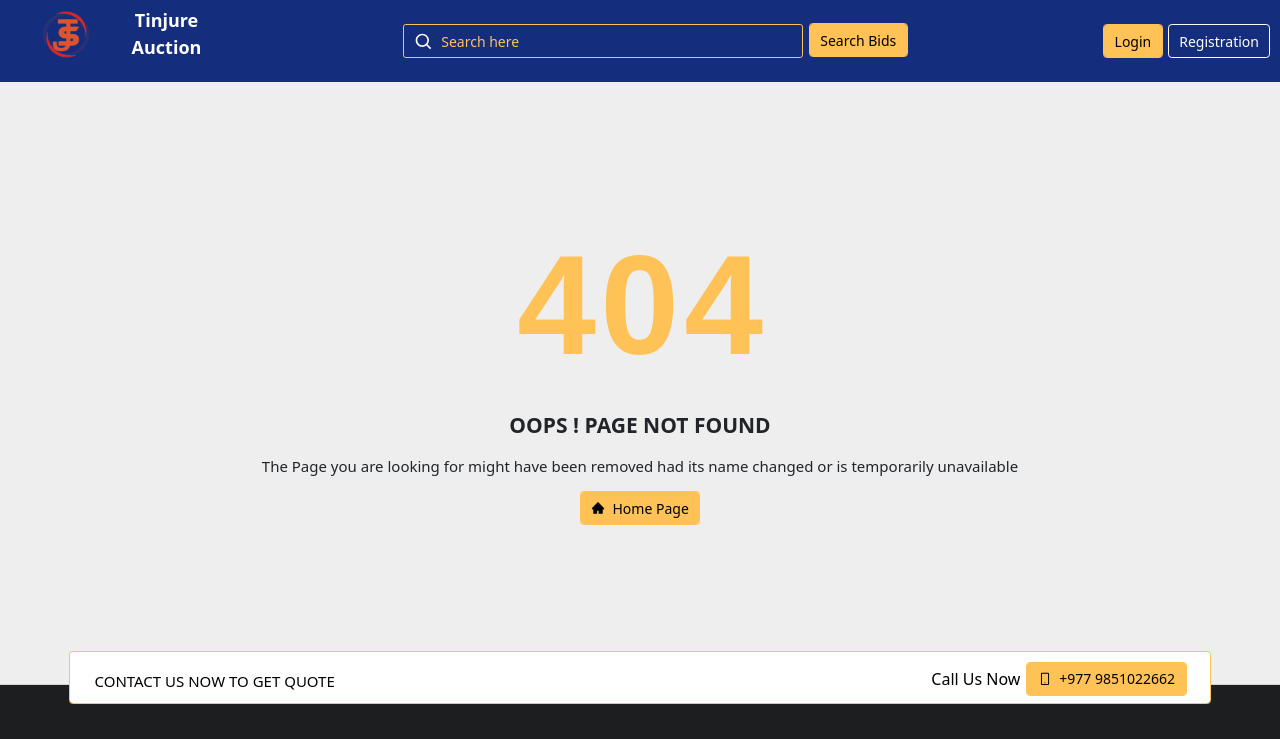
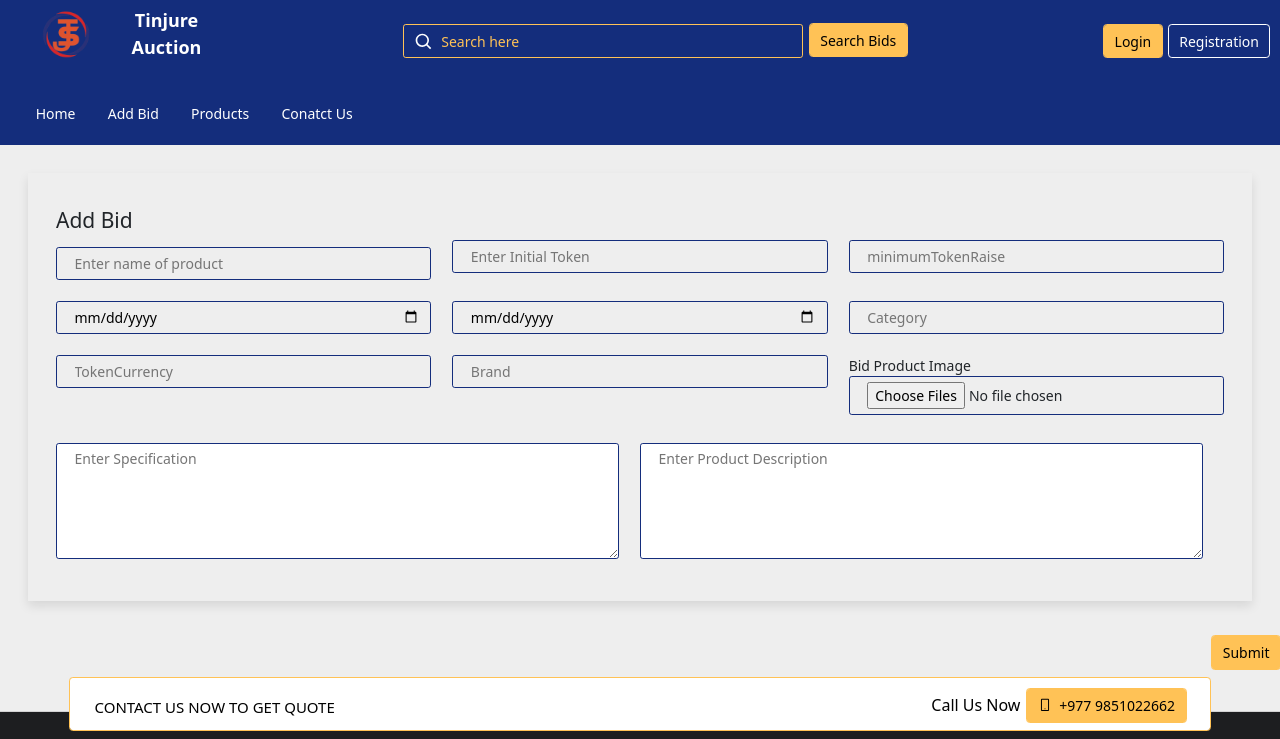
Before and after one commit to webTRON2021/bidding--frontend, a React (Create React App) app: page /add-bid in a window 1280 px wide. Shown: the top 739 px of the page. Built offline with nearby package versions, Linux system fonts and the light colour scheme; no server answers.

Commit message:
feat: add bid

```diff
--- a/src/UI/molecules/AddProductForm.tsx
+++ b/src/UI/molecules/AddBidForm.tsx
@@ -1,16 +1,52 @@
 import { Formik } from "formik";
 import { useState } from "react";
 import { Form } from "react-bootstrap";
+import { toast } from "react-toastify";
 import { AddProductSchema } from "../../config/schema/AddProductSchema";
+import useBid from "../../hooks/useBid";
 import Button from "../atoms/Button";
 import Input from "../atoms/Input";
 import Textarea from "../atoms/Textarea";
 
+// eslint-disable-next-line import/no-anonymous-default-export
 export default () => {
   const [loading, setLoading] = useState(false);
+  const [images, setImages] = useState<FileList>();
 
-  const handleSubmit = () => {
-    console.log("This is add product");
+  const {postBid}=useBid();
+
+  const handleSubmit = async(values: any) => {
+    setLoading(true);
+    const formData = new FormData();
+    formData.append("bidStory", values.bidStory);
+    formData.append("brand", values.brand);
+    formData.append("category", values.category);
+    formData.append("endDate", values.endDate);
+    formData.append("initialToken", values.initialToken);
+    formData.append("minimumTokenRaise", values.minimumTokenRaise);
+    formData.append("name", values.name);
+    formData.append("specification", values.specification);
+    formData.append("startDate", values.startDate);
+    formData.append("tokenCurrency", values.tokenCurrency);
+    // formData.append("bidProductImage", images)
+
+    console.log(images);
+    console.log(Array(images?.length));
+
+    Array(images).forEach((_,index)=>{
+      console.log(index);
+      formData.append("bidProductImage", images?.item(index)!)
+    })
+
+    const response=await postBid(formData);
+
+    if(response.error){
+      toast.error(response.error);
+    }else{
+      toast.success(response.data);
+    }
+    setLoading(false);
+
   };
 
   return (
@@ -42,7 +78,9 @@ export default () => {
             >
               <div className="addproduct_form">
                 <div className="row pt-2">
-                  <div className="col-md-4 col-sm-6 col-12 mb-4">
+                  <h4 className="mb-2">Add Bid</h4>
+
+                  <div className="col-md-4 col-sm-6 col-12 mb-4 mt-2">
                     <Input
                       type="text"
                       placeholder="Enter name of product"
@@ -144,16 +182,35 @@ export default () => {
                       onChange={handleChange}
                       name="brand"
                       value={values.brand}
+                      label="Brand"
                     ></Input>
                     <small className="input_suggestion_error">
                       {errors.brand}
                     </small>
                   </div>
+                  <div className="col-md-4 col-sm-6 col-12 mb-4">
+                    <label htmlFor="file">Bid Product Image</label>
+                    <Input
+                      id="file"
+                      type="file"
+                      placeholder="Bid Product Image"
+                      onChange={(e) => {
+                        if (e.target.files) setImages(e.target.files);
+                      }}
+                      multiple
+                      max={3}
+                      maxLength={3}
+                      name="bidProductImage"
+                      label="Bid Product Image"
+                    ></Input>
+                  </div>
                   <div className="row pt-2">
                     <div className="col-lg-6 col-md-6 col-12 mb-3">
                       <Textarea
                         placeholder="Enter Specification"
-                      error={errors.specification === undefined ? false : true}
+                        error={
+                          errors.specification === undefined ? false : true
+                        }
                         onChange={handleChange}
                         name="specification"
                         value={values.specification}
@@ -183,12 +240,10 @@ export default () => {
                 <Button
                   loading={loading}
                   type="submit"
-                    //   onClick={handleActiveValidation}
                 >
                   Submit
                 </Button>
               </div>
-
             </Form>
           );
         }}
--- a/src/UI/organisms/Navbar2.tsx
+++ b/src/UI/organisms/Navbar2.tsx
@@ -16,8 +16,8 @@ const NavBar = () => {
             >
               Home
             </Nav.Link>
-            <Nav.Link as={Link} to="/add-product"
-            active={location.pathname==="/add-product"}
+            <Nav.Link as={Link} to="/add-bid"
+            active={location.pathname==="/add-Bid"}
             >
               Add Bid
             </Nav.Link>
--- a/src/UI/pages/Login.tsx
+++ b/src/UI/pages/Login.tsx
@@ -49,7 +49,7 @@ const Login=() => {
 
     } else {
       toast.dismiss();
-      toast.error(res.message[0]);
+      toast.error(res.message);
     }
 
     // if remember me check is checked then store email and password on local
--- a/src/hooks/useBid.ts
+++ b/src/hooks/useBid.ts
@@ -49,11 +49,36 @@ const useBid = () => {
       return data;
     }
   };
+  const postBid = async (
+    body: FormData
+  ): Promise<Response<String>> => {
+    console.log("postBid",body);
+    try {
+      await PrivateAxios.post(`/client/bid`,body, {
+        headers: {
+          "Content-Type": "multipart/form-data",
+        },
+      });
+      const data = {
+        data: "Bid is placed for approval",
+        error: null,
+      };
+      return data;
+    } catch (err: any) {
+      console.log(err);
+      const data = {
+        data: null,
+        error: err.response.data.message,
+      };
+      return data;
+    }
+  };
 
 
   return {
     findBids,
-    postBidToken
+    postBidToken,
+    postBid
   };
 };
 
--- a/src/routes/index.tsx
+++ b/src/routes/index.tsx
@@ -6,7 +6,7 @@ import Login from "../UI/pages/Login";
 import AuthTemplate from "../UI/templates/AuthTemplate";
 import Bids from "../UI/pages/Bids";
 import MainLayout from "../UI/templates/MainLayout";
-import AddProductForm from "../UI/molecules/AddProductForm";
+import AddBidForm from "../UI/molecules/AddBidForm";
 import SignUp from "../UI/atoms/SignUp";
 import PageNotFound from "../UI/pages/PageNotFound";
 import UserInfo from "../UI/pages/UserInfo";
@@ -23,7 +23,7 @@ export default () => {
           <Route path="/contact" element={<Contact />} />
           <Route path="/bids" element={<Bids />} />
           <Route path="/product-details" element={<Details />} />
-          <Route path="/add-product" element={<AddProductForm />} />
+          <Route path="/add-bid" element={<AddBidForm />} />
           <Route path="/user-info" element={<UserInfo/>} />
         </Route>
         {/* for 404 page not found page */}
```
Lines whose indentation alone changed are shown as unchanged.
